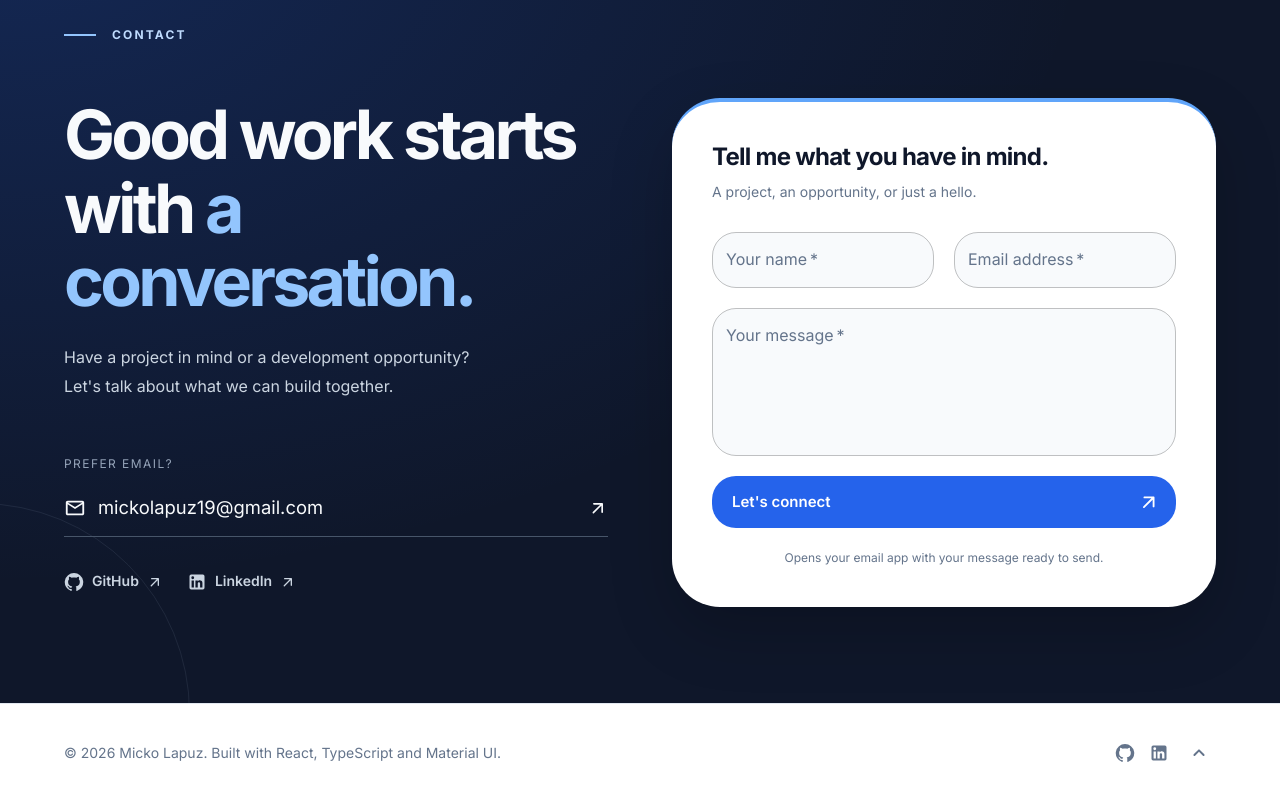
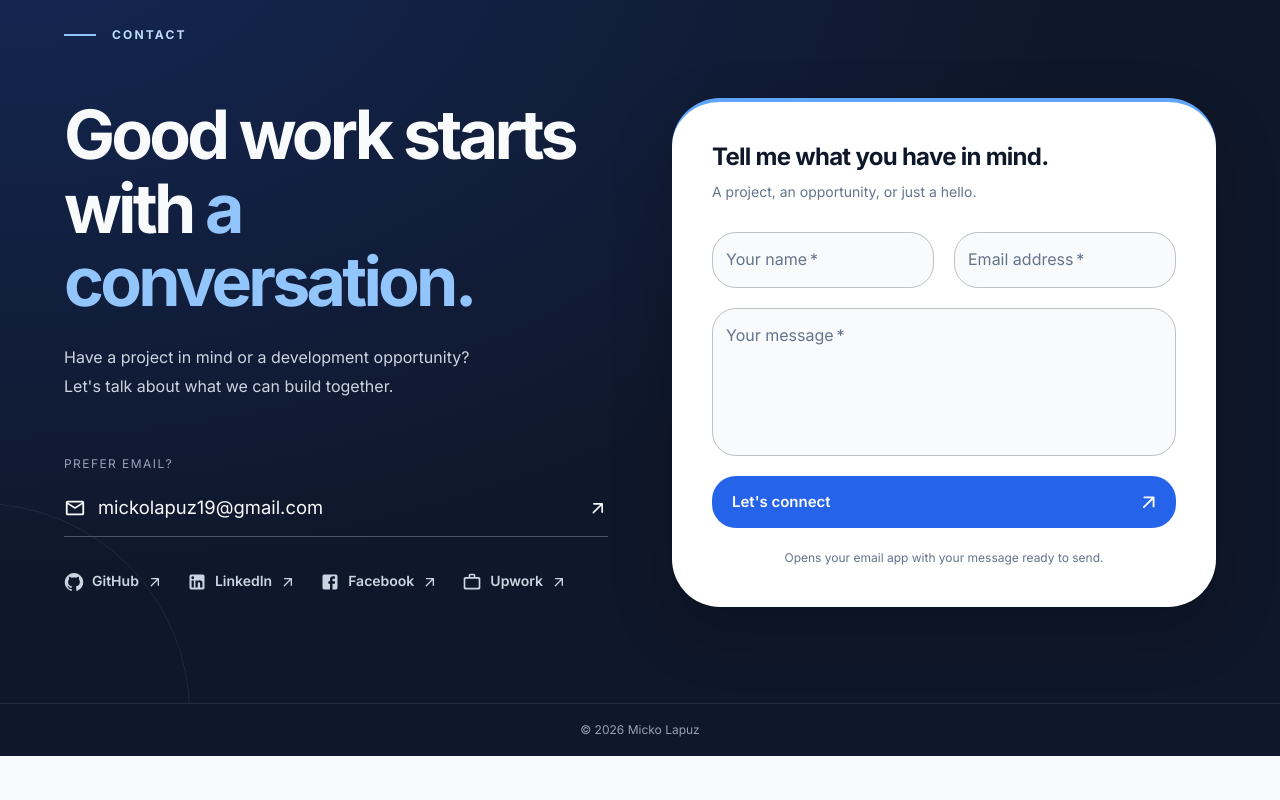
Before and after one commit to mickolapuz/My-Portfolio, a React app: page / in a window 1280 px wide. Shown: the part 4500-5300 px from the top of the page. After the commit the page ends 5256 px from the top, so only its background shows below. Built offline with nearby package versions, Linux system fonts and the light colour scheme; no server answers; the HTML template or start-up script is replaced by a standard one.

Commit message:
feat: simplify footer and add public contact links

```diff
--- a/src/components/layout/Footer.tsx
+++ b/src/components/layout/Footer.tsx
@@ -1,114 +1,21 @@
-import GitHubIcon from "@mui/icons-material/GitHub";
-import KeyboardArrowUpRoundedIcon from "@mui/icons-material/KeyboardArrowUpRounded";
-import LinkedInIcon from "@mui/icons-material/LinkedIn";
-import { Box, Container, IconButton, Typography } from "@mui/material";
+import { Box, Container, Typography } from "@mui/material";
 import profile from "../../data/profile";
 
-const Footer = () => {
-  const currentYear = new Date().getFullYear();
-
-  return (
+const Footer = () => (
   <Box
     component="footer"
     sx={{
-        py: 4,
-        bgcolor: "background.paper",
-        borderTop: "1px solid",
-        borderColor: "divider",
+      py: 2,
+      bgcolor: "#0F172A",
+      borderTop: "1px solid rgba(148,163,184,0.16)",
     }}
   >
     <Container maxWidth="lg">
-        <Box
-          sx={{
-            display: "flex",
-            flexDirection: {
-              xs: "column",
-              sm: "row",
-            },
-            alignItems: "center",
-            justifyContent: "space-between",
-            gap: 2,
-          }}
-        >
-          <Typography
-            variant="body2"
-            sx={{
-              color: "text.secondary",
-              textAlign: {
-                xs: "center",
-                sm: "left",
-              },
-            }}
-          >
-            © {currentYear} {profile.name}. Built with React, TypeScript and
-            Material UI.
+      <Typography variant="caption" sx={{ display: "block", color: "#94A3B8", textAlign: "center" }}>
+        © {new Date().getFullYear()} {profile.name}
       </Typography>
-
-          <Box
-            sx={{
-              display: "flex",
-              alignItems: "center",
-              gap: 0.5,
-            }}
-          >
-            {profile.githubUrl && (
-              <IconButton
-                component="a"
-                href={profile.githubUrl}
-                target="_blank"
-                rel="noopener noreferrer"
-                aria-label="GitHub"
-                size="small"
-                sx={{
-                  color: "text.secondary",
-                  "&:hover": {
-                    color: "primary.main",
-                  },
-                }}
-              >
-                <GitHubIcon fontSize="small" />
-              </IconButton>
-            )}
-
-            {profile.linkedinUrl && (
-              <IconButton
-                component="a"
-                href={profile.linkedinUrl}
-                target="_blank"
-                rel="noopener noreferrer"
-                aria-label="LinkedIn"
-                size="small"
-                sx={{
-                  color: "text.secondary",
-                  "&:hover": {
-                    color: "primary.main",
-                  },
-                }}
-              >
-                <LinkedInIcon fontSize="small" />
-              </IconButton>
-            )}
-
-            <IconButton
-              component="a"
-              href="#home"
-              aria-label="Back to top"
-              size="small"
-              sx={{
-                ml: 0.5,
-                color: "text.secondary",
-                "&:hover": {
-                  color: "primary.main",
-                },
-              }}
-            >
-              <KeyboardArrowUpRoundedIcon />
-            </IconButton>
-          </Box>
-        </Box>
     </Container>
   </Box>
 );
-};
 
 export default Footer;
--- a/src/data/profile.ts
+++ b/src/data/profile.ts
@@ -3,9 +3,11 @@ const profile = {
   firstName: "Micko",
   role: "Software Developer",
 
-  email: import.meta.env.VITE_CONTACT_EMAIL ?? "",
-  githubUrl: import.meta.env.VITE_GITHUB_URL ?? "",
-  linkedinUrl: import.meta.env.VITE_LINKEDIN_URL ?? "",
+  email: "mickolapuz19@gmail.com",
+  githubUrl: "https://github.com/mickolapuz",
+  facebookUrl: "https://www.facebook.com/mickolapuz/",
+  linkedinUrl: "https://www.linkedin.com/in/micko-lapuz-760620282/",
+  upworkUrl: "https://www.upwork.com/freelancers/~0154d70c87d40e04ef",
 
   resumeUrl: "/resume/Micko-Lapuz-Resume.pdf",
 };
--- a/src/sections/ContactSection.tsx
+++ b/src/sections/ContactSection.tsx
@@ -1,6 +1,8 @@
 import { useState, type SyntheticEvent } from "react";
 import ArrowOutwardRoundedIcon from "@mui/icons-material/ArrowOutwardRounded";
 import EmailOutlinedIcon from "@mui/icons-material/EmailOutlined";
+import FacebookIcon from "@mui/icons-material/Facebook";
+import WorkOutlineRoundedIcon from "@mui/icons-material/WorkOutlineRounded";
 import GitHubIcon from "@mui/icons-material/GitHub";
 import LinkedInIcon from "@mui/icons-material/LinkedIn";
 import { Alert, Box, Button, Container, Snackbar, TextField, Typography } from "@mui/material";
@@ -35,6 +37,8 @@ const ContactSection = () => {
   const socialLinks = [
     { label: "GitHub", href: profile.githubUrl, icon: GitHubIcon },
     { label: "LinkedIn", href: profile.linkedinUrl, icon: LinkedInIcon },
+    { label: "Facebook", href: profile.facebookUrl, icon: FacebookIcon },
+    { label: "Upwork", href: profile.upworkUrl, icon: WorkOutlineRoundedIcon },
   ].filter((link) => link.href);
 
   return (
@@ -126,7 +130,7 @@ const ContactSection = () => {
             )}
 
             {socialLinks.length > 0 && (
-              <Box component="nav" aria-label="Social profiles" sx={{ display: "flex", flexWrap: "wrap", gap: 3, mt: 3 }}>
+              <Box component="nav" aria-label="Social profiles" sx={{ display: "flex", flexWrap: "wrap", columnGap: 3, rowGap: 1, mt: 3 }}>
                 {socialLinks.map(({ label, href, icon: Icon }) => (
                   <Button
                     key={label}
```
Also changed, not shown: 2 other files (tests, documents, lock files or other folders). Lines whose indentation alone changed are shown as unchanged.
